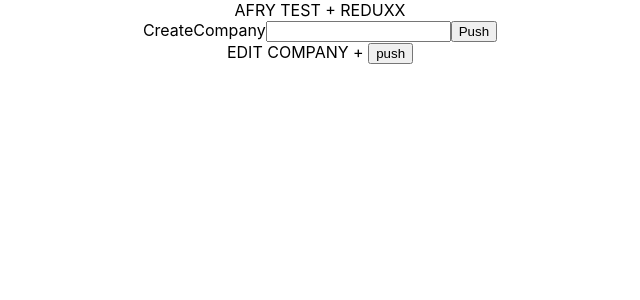
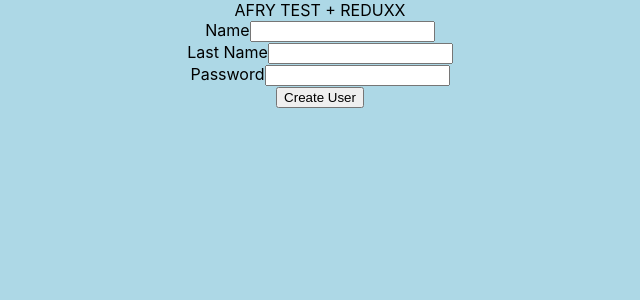
Before and after one commit to Erik8901/Afry-test, a React (Create React App) app in the folder afrytest/: page / in a window 1280 px wide. Shown: the top 300 px of the page, without its empty margins (320-960 px from the left). Built offline with nearby package versions, Linux system fonts and the light colour scheme.

Commit message:
storing locally ok now

```diff
--- a/afrytest/src/App.css
+++ b/afrytest/src/App.css
@@ -1,3 +1,3 @@
 .App {
   text-align: center;
-}
+  }
--- a/afrytest/src/App.js
+++ b/afrytest/src/App.js
@@ -6,18 +6,19 @@ import './App.css';
 //Components
 import CreateCompany from './components/CreateCompany'
 import HandleCompany from './components/HandleCompany'
+import CreateUser from './components/CreateUser'
 
 function App() {
   //const companyName = useSelector(state => state.companyName)
   return (
     <div className="App">
       <header className="App-header">
+        AFRY TEST + REDUXX
+        <CreateUser />
 
-        AFRY TEST + REDUXX
+        {/* <CreateCompany />
 
-        <CreateCompany />
-
-        <HandleCompany />
+        <HandleCompany /> */}
       </header>
     </div>
   );
--- a/afrytest/src/Reducer.js
+++ b/afrytest/src/Reducer.js
@@ -13,12 +13,6 @@ const initState = {
           companyName: action.companyName
         }
 
-
-
-
-
-
-
       // you can have as many case statements as you need
 
       default:
--- /dev/null
+++ b/afrytest/src/components/CreateUser.js
@@ -0,0 +1,86 @@
+import React, { useState, useEffect}  from 'react'
+import { useSelector, useDispatch } from 'react-redux';
+
+//CSS
+//import './App.css';
+
+function CreateUser() {
+    const [user, setUser] = useState({
+        name: "",
+        lastName: "",
+        password: ""
+      });
+
+        useEffect( () => {
+                var existingEntries = JSON.parse(localStorage.getItem("activeUsers"))
+                console.log(existingEntries)
+        },[]) //useEffect
+
+        const handleInput = (event) => {
+                setUser((prevProps) => ({
+                        ...prevProps,
+                        [event.target.name]: event.target.value
+                }));
+        };
+
+        const handleSubmit = (event) => {
+                event.preventDefault();
+
+                var userList = JSON.parse(localStorage.getItem("activeUsers"));
+                if(userList == null) userList = [];
+                localStorage.setItem("entry", JSON.stringify(user));
+                userList.push(user);
+                localStorage.setItem("activeUsers", JSON.stringify(userList));
+
+
+                // // setter
+                // localStorage.setItem('myData', data);
+                // // getter
+                // localStorage.getItem('myData');
+                // // remove
+                // localStorage.removeItem('myData');
+                // // remove all
+                // localStorage.clear();
+};
+
+return (
+    <div className="CreateUser">
+            <div className="create-user-container">
+                <form onSubmit={handleSubmit}>
+                    <div className="form-control">
+                        <label>Name</label>
+                            <input
+                                type="text"
+                                name="name"
+                                value={user.name}
+                                onChange={handleInput}
+                            />
+                    </div>
+                    <div className="form-control">
+                        <label>Last Name</label>
+                            <input
+                                type="text"
+                                name="lastName"
+                                value={user.LastName}
+                                onChange={handleInput}
+                            />
+                    </div>
+                    <div className="form-control">
+                        <label>Password</label>
+                            <input
+                                type="password"
+                                name="password"
+                                value={user.password}
+                                onChange={handleInput}
+                            />
+                    </div>
+                        <div className="form-control">
+                            <button type="submit">Create User</button>
+                        </div>
+            </form>
+        </div>
+    </div>
+  );
+}
+
+export default CreateUser;
--- a/afrytest/src/index.css
+++ b/afrytest/src/index.css
@@ -3,6 +3,7 @@ body {
   font-family: -apple-system, BlinkMacSystemFont, 'Segoe UI', 'Roboto', 'Oxygen',
     'Ubuntu', 'Cantarell', 'Fira Sans', 'Droid Sans', 'Helvetica Neue',
     sans-serif;
+  background: lightblue;
   -webkit-font-smoothing: antialiased;
   -moz-osx-font-smoothing: grayscale;
 }
```
